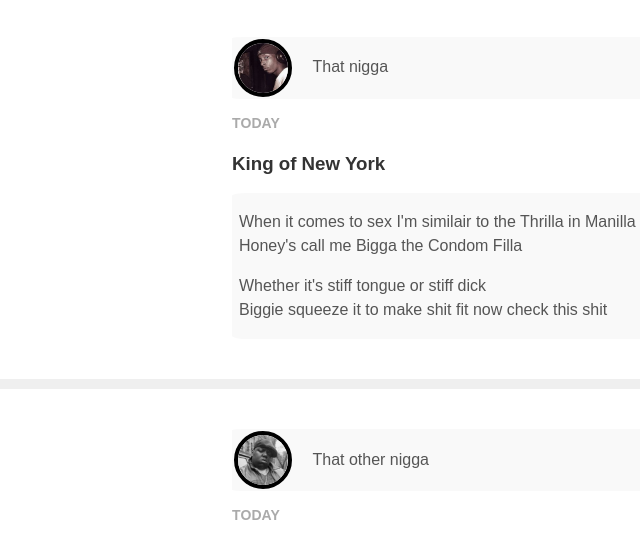
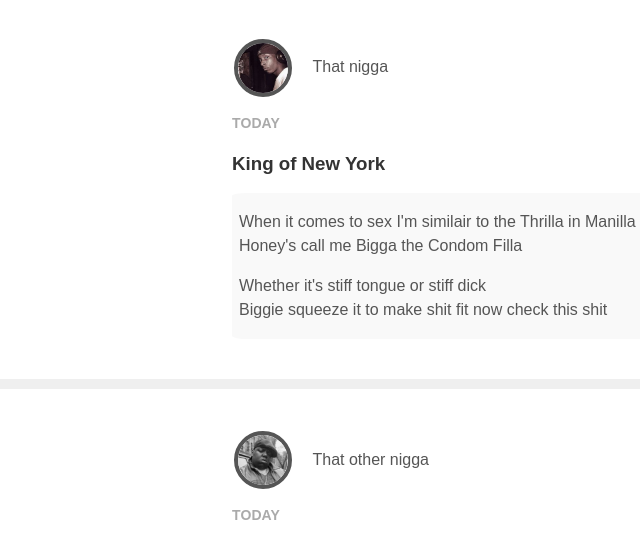
Before and after one commit to marioguz91/marioguz91.github.io, a plain HTML site: page index.html in a window 1280 px wide. Shown: the part 153-694 px from the top of the page, 8-648 px from the left. Drawn offline with Linux system fonts and the light colour scheme.

Commit message:
Add files via upload

```diff
--- a/index.html
+++ b/index.html
@@ -45,7 +45,7 @@
             <div class='container'>
                     <div class='post'>
                         <div class='post-author'>
-                            <img id='smalls' src='biggie_smalls.jpg'>
+                            <img src='biggie_smalls.jpg'>
                             <span>That other nigga</span>
                         </div>
                         <p class='post-date'>Today</p>
--- a/styles.css
+++ b/styles.css
@@ -85,7 +85,7 @@ a:hover{
 }
 
 .post-author, .about{
-    background-color: #f9f9f9;
+    background-color: #f9f99;
     border-radius: 2%;
     padding:2px;
 }
@@ -108,7 +108,7 @@ a:hover{
     text-transform: uppercase;
 }
 img {
-    border: black 4px solid;
+    border: #555 4px solid;
     border-radius: 50%;
 }
 
```
